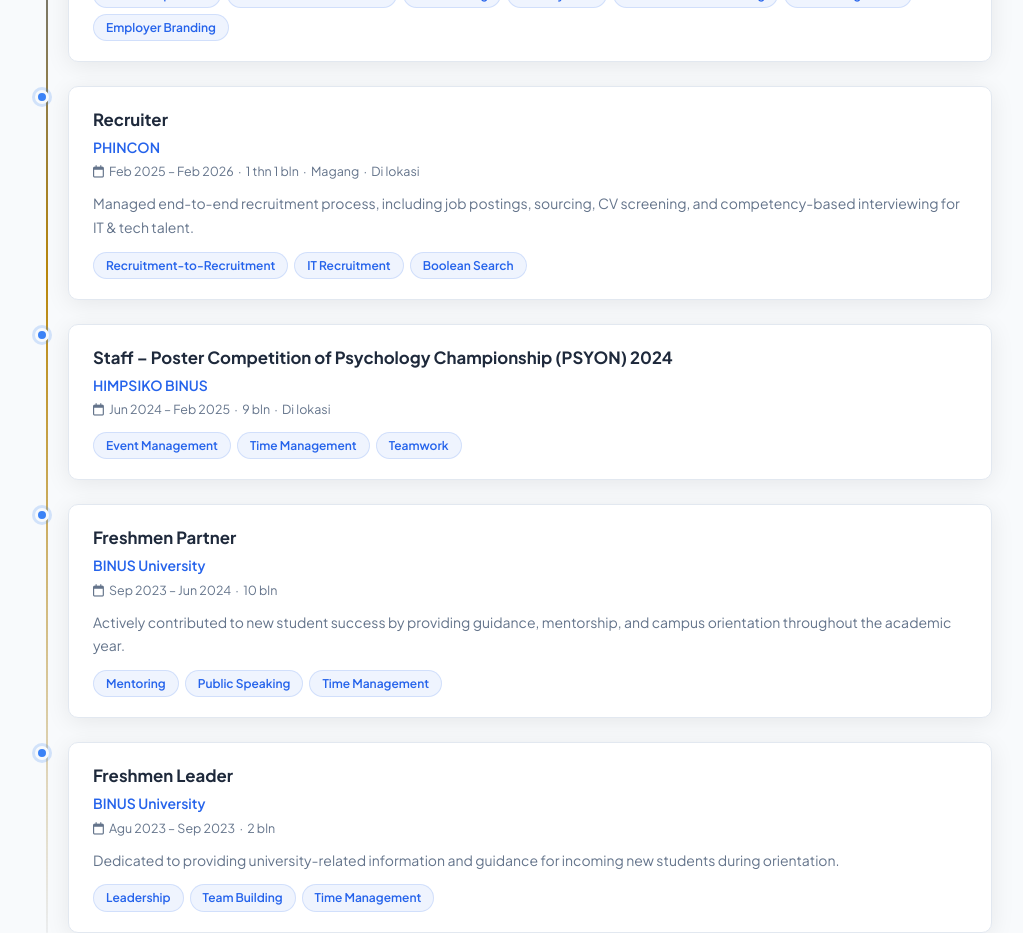
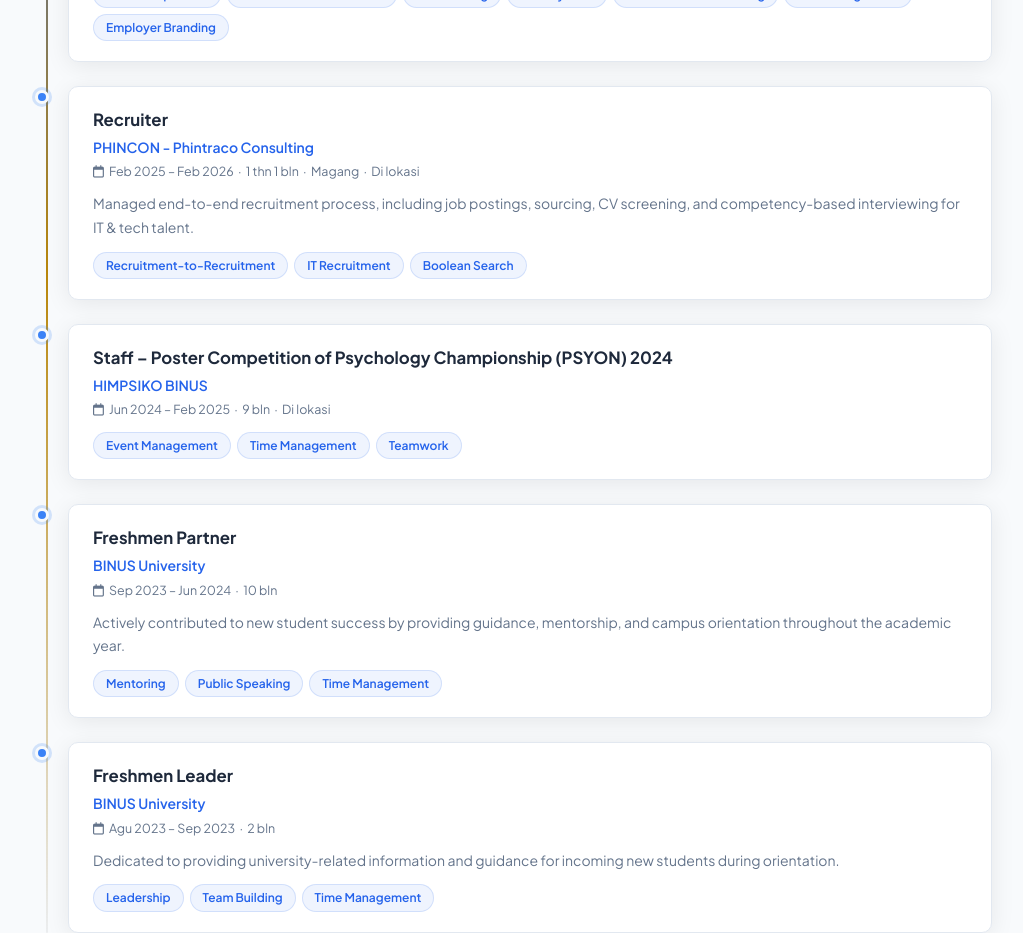
Before and after one commit to tius-su/shintya.agnes, a plain HTML site: page index.html in a window 1280 px wide. Shown: the part 2560-3493 px from the top of the page, without its empty margins (124-1147 px from the left). Drawn offline with Linux system fonts and the light colour scheme.

Commit message:
Add files via upload

```diff
--- a/index.html
+++ b/index.html
@@ -1721,7 +1721,7 @@
         },
         {
           role: 'Recruiter',
-          company: 'PHINCON',
+          company: 'PHINCON -  Phintraco Consulting',
           period: '<i class="fa-regular fa-calendar" style="margin-right:5px"></i>Feb 2025 – Feb 2026 &nbsp;·&nbsp; 1 thn 1 bln &nbsp;·&nbsp; Magang &nbsp;·&nbsp; Di lokasi',
           isCurrent: false,
           desc: 'Managed end-to-end recruitment process, including job postings, sourcing, CV screening, and competency-based interviewing for IT &amp; tech talent.',
```
